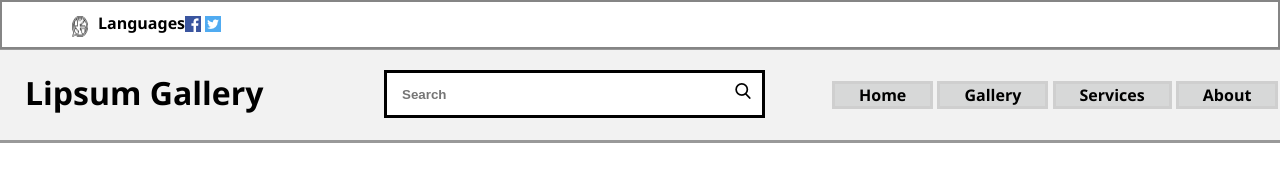
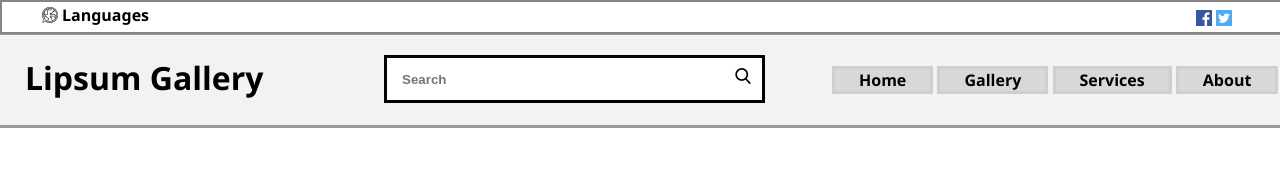
Before and after one commit to mohsinrazaq/Lipsum-Gallery, a plain HTML site: page index.html in a window 1280 px wide. Drawn offline with Linux system fonts and the light colour scheme.

Commit message:
creating the top-bar

```diff
--- a/css/top.css
+++ b/css/top.css
@@ -1,33 +1,33 @@
 .top {
     margin:0;
+    width: 100%;
     border: 2px solid #858585;
+    display: inline-flex;
+    flex-wrap: wrap;
+    justify-content: space-between;
+    height: 30px;
+    max-height: 30px;
 }
-.left{
-    display: inline-flex;
-}
-.left > h4 {
-    margin:0;
-    margin-top:10px;
-    margin-bottom: 10px;
-    margin-left: 10px;
+.language > a > .language-icon{
+    margin-top: 5px;
+    margin-left: 40px;
 }
 
-.left > .language-icon {
-    margin-left: 70px;
-    margin-top: 14px;
+.language > a > span > h4 {
+    margin:0;
+    padding: 0;
+    margin-top:-24px;
     margin-bottom: 10px;
+    margin-left: 60px;
 }
 
-.right {
-    float: right;
+.language > a{
+    text-decoration: none;
+    color: black;
 }
 
-.fb-icon{
-    margin-top: 14px;
-    margin-bottom: 10px;
+.icons{
+    align-self: flex-end;
+    margin-bottom: 5px;
+    margin-right: 50px;
 }
-
-.twitter-icon{
-    margin-top: 14px;
-    margin-bottom: 10px;
-}
--- a/index.html
+++ b/index.html
@@ -12,15 +12,17 @@
 </head>
 <body>
     <div class="top">
-        <div class="left">
-            <img src="icons/language.png" alt="" class="language-icon">
-            <h4>Languages</h4>
-            <div class="right">
-                <img src="icons/facebook.png" alt="" class="fb-icon">
-            <img src="icons/twitter.png" alt="" class="twitter-icon">
+            <div class="language">
+                <a href="">
+                    <img src="icons/language.png" alt="no image found" class="language-icon">
+                    <span><h4>Languages</h4></span>
+                </a>
             </div>
 
-        </div>
+            <div class="icons">
+                <a href="#"><img src="icons/facebook.png" alt="no image found"></a>
+                <a href="#"><img src="icons/twitter.png" alt="no image found"></a>
+            </div>
     </div>
 
     <header>
```
